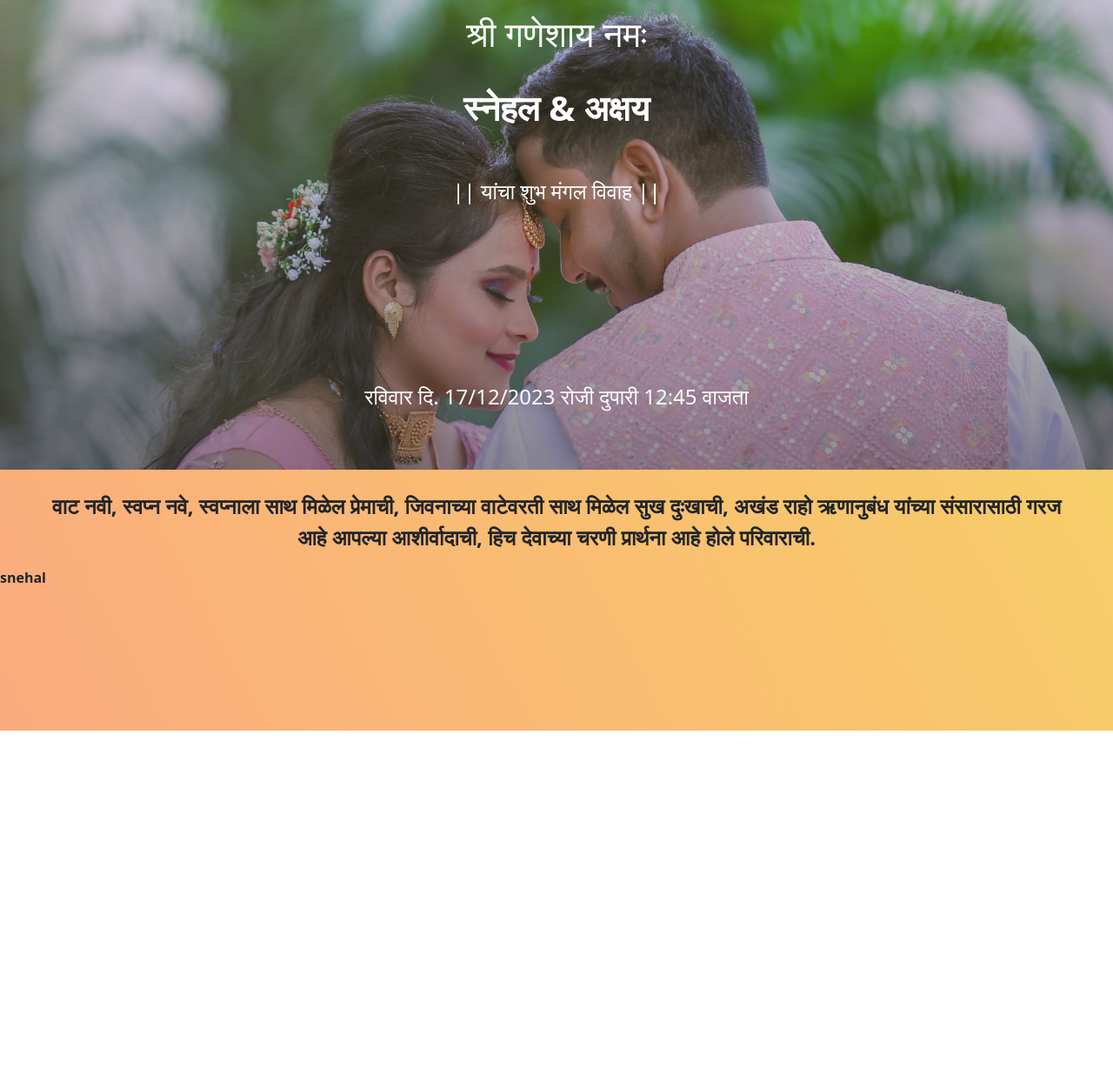
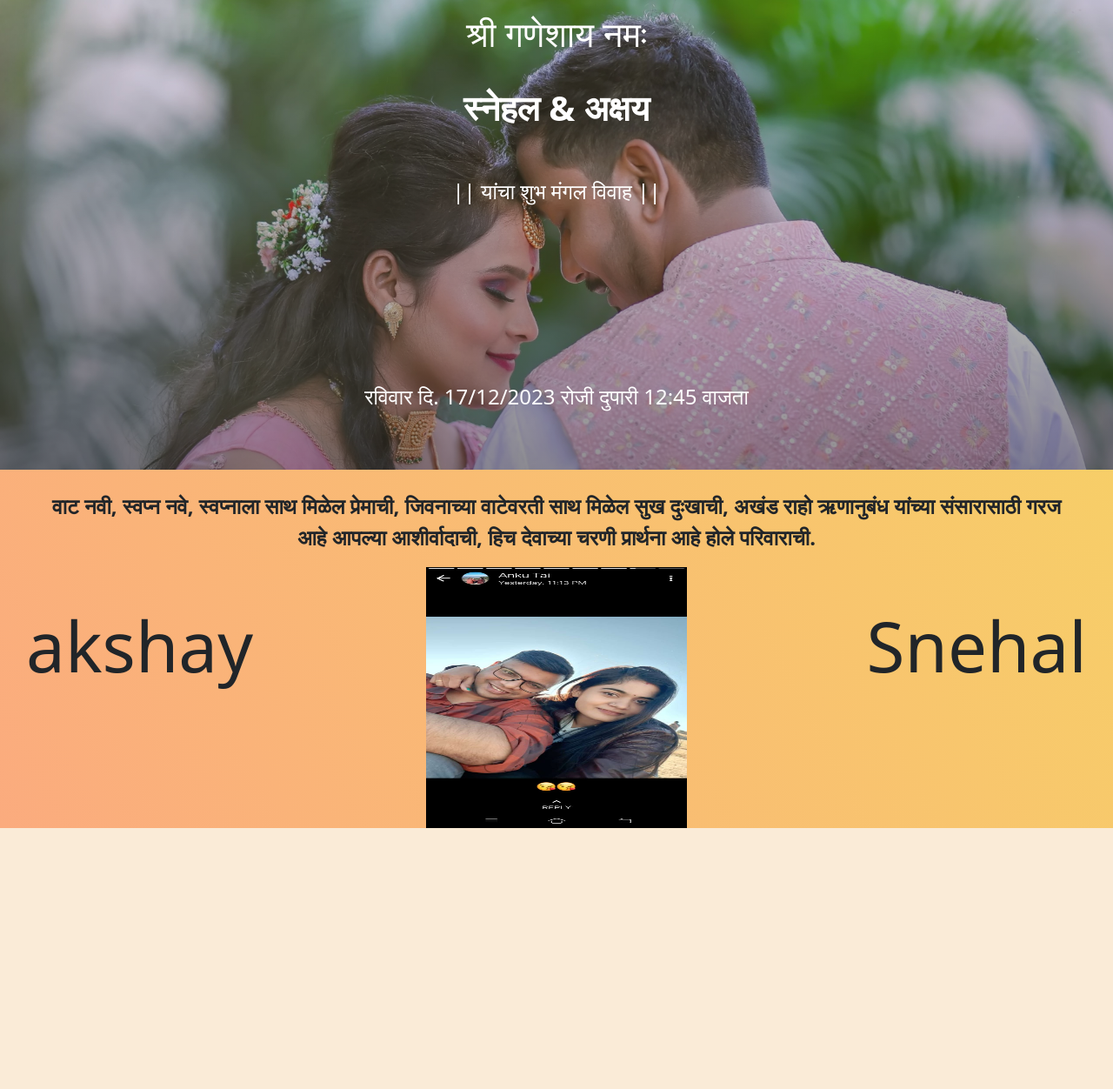
Before and after one commit to achalkatkar/kuku-sister-weds, a plain HTML site: page index.html in a window 1280 px wide. Shown: the whole page at 87% size. Before the commit the page ends 840 px from the top, so only its background shows below. Drawn offline with nearby package versions, Linux system fonts and the light colour scheme.

Commit message:
added div

```diff
--- a/index.html
+++ b/index.html
@@ -34,11 +34,23 @@
           </p>
        </div>
 
-       <div class="d-flex">
-        <p>snehal</p>
+       <div class="d-flex my-10 position-relative">
+
+        <span class="groom-name " data-aos="fade-right">
+            akshay
+        </span>
+
+            <img src="./images/mainphoto.jpg" class="mainphoto"  data-aos="flip-left"
+            data-aos-duration="2000"/>
+
+        <span class="bride-name" data-aos="fade-right">
+             Snehal
+         </span>
 
        </div>
     </div>
+
+    <div class="c-conatiner"></div>
 
 
     <!-- Script -->
--- a/style.css
+++ b/style.css
@@ -20,8 +20,33 @@
 .b-container{
     background-image:linear-gradient(62deg, #FBAB7E 0%, #F7CE68 100%) ;
     background-color: #FBAB7E;
-    height: 300px;
+    height: 4%;
     font-weight: bold;
     text-align: center;
 
 }
+
+.groom-name{
+    left: 30px;
+    top: 30px;
+    position: absolute;
+    font-size: 80px;
+    font-weight: lighter;
+}
+.mainphoto{
+    margin: auto auto;
+    height: 300px;
+    width: 300px;
+}
+.bride-name{
+    right: 30px;
+    top: 30px;
+    position: absolute;
+    font-size: 80px;
+    font-weight: lighter;
+}
+
+.c-conatiner{
+    background-color: antiquewhite;
+    height: 300px;
+}
```
Also changed, not shown: images/mainphoto.jpg (added).
